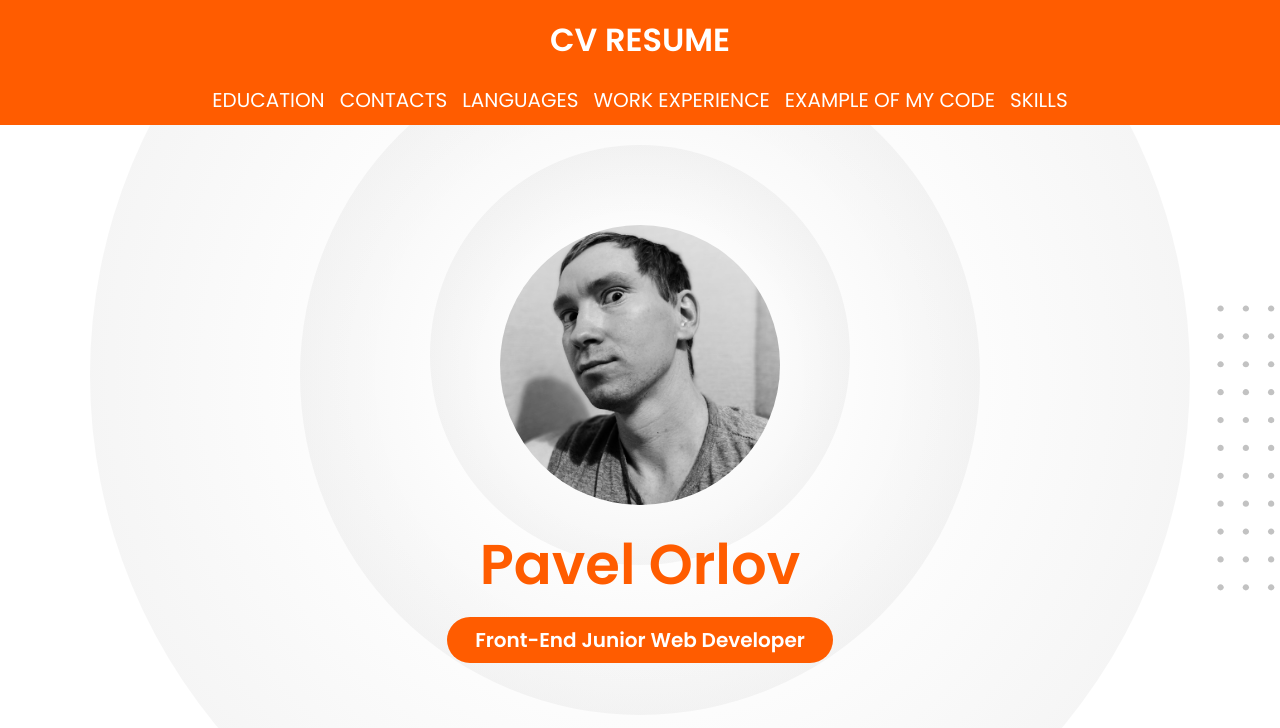
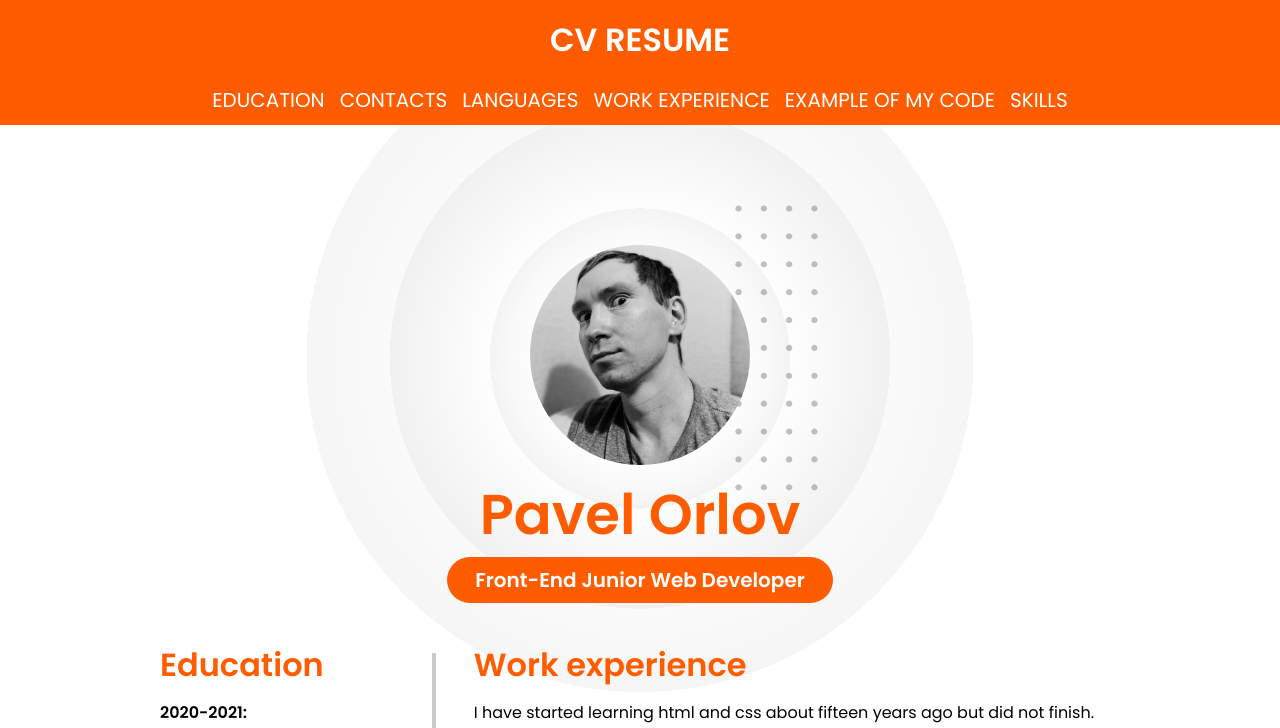
Before and after one commit to amberswcx/rsschool-cv2020q2, a plain HTML site: page index.html in a window 1280 px wide. Shown: the top 728 px of the page. Drawn offline with Linux system fonts and the light colour scheme.

Commit message:
refactor: change header adaptive background

```diff
--- a/index.html
+++ b/index.html
@@ -26,13 +26,13 @@
 				<li><a href="#skills">Skills</a></li>
 			</ul>
 		</nav>
-		<div class="header-logo__outer-frame header-logo__middle-frame">
-			<div class="header-logo__inner-frame header-logo__dots">
+		<div class="header-logo__dots">
+			<div class="header-logo__frame">
 				<img src="photos/avatar.jpg" alt="Pavel Orlov" class="header-logo__img">
 			</div>
 			<div class="header-logo__text">
-				<h2 class="header-logo__text_title">Pavel Orlov</h2>
-				<h3 class="header-logo__text_description">Front-End Junior Web Developer</h3>
+				<h2 class="header-logo__title">Pavel Orlov</h2>
+				<h3 class="header-logo__description">Front-End Junior Web Developer</h3>
 			</div>
 		</div>
 	</header>
--- a/style.scss
+++ b/style.scss
@@ -1,21 +1,7 @@
 $primary-color: #ff5c00;
-$secondary-color: #333333;
 $complementary-color: #c9c9c9;
 $font: 'Poppins', sans-serif;
 $header-weight: 600;
-
-%pseudo-elem {
-	content: '';
-	position: absolute;
-	z-index: -1;
-}
-
-%frame {
-	@extend %pseudo-elem;
-	opacity: 0.1;
-	background: radial-gradient(50% 50% at 50% 50%, rgba(255, 255, 255, 0) 45.83%, rgba(34, 34, 34, 0.44) 100%);
-	border-radius: 50%;
-}
 
 %common-logo {
 	margin: 0;
@@ -46,7 +32,6 @@ html {
 body {
 	margin: 0 auto;
 	font-family: $font;
-	overflow-x: hidden;
 }
 
 .header-title {
@@ -85,36 +70,19 @@ body {
 	}
 }
 
-.header-logo__outer-frame {
+.header-logo__frame {
 	position: relative;
+	top: -100px;
+	z-index: -1;
 	min-width: 320px;
-	padding-top: 100px;
-	padding-bottom: 120px;
+	max-width: 1120px;
+	margin: 0 auto;
 	text-align: center;
-}
-
-.header-logo__outer-frame::before {
-	width: 1100px;
-	height: 1100px;
-	top: -300px;
-	left: calc((100% - 1100px) / 2);
-	@extend %frame;
-}
-
-.header-logo__middle-frame::after {
-	width: 680px;
-	height: 680px;
-	top: calc((1100px - 680px) / 2 - 300px);
-	left: calc((100% - 680px) / 2);
-	@extend %frame;
-}
-
-.header-logo__inner-frame::before {
-	width: 420px;
-	height: 420px;
-	top: calc((1100px - 420px) / 2 - 420px);
-	left: calc((100% - 420px) / 2);
-	@extend %frame;
+	padding: 220px 0;
+	background:
+		radial-gradient(circle closest-side, rgba(255, 255, 255, 0) 48%, rgba(34, 34, 34, 0.044) 100%, rgba(255, 255, 255, 0) 100%),
+		radial-gradient(circle closest-side, rgba(255, 255, 255, 0) 38%, rgba(34, 34, 34, 0.044) 75%, rgba(255, 255, 255, 0) 75%),
+		radial-gradient(circle closest-side, rgba(255, 255, 255, 0) 28%, rgba(34, 34, 34, 0.044) 45%, rgba(255, 255, 255, 0) 45%);
 }
 
 .header-logo__dots {
@@ -122,34 +90,42 @@ body {
 }
 
 .header-logo__dots::after {
-	@extend %pseudo-elem;
+	content: '';
+	position: absolute;
+	z-index: -2;
 	width: 83px;
 	height: 288px;
 	top: 80px;
-	right: -20px;
+	right: calc(47% - 140px);
 	background: url("images/dots.svg") no-repeat;
 	-webkit-background-size: 100%;
 	background-size: 100%;
 }
 
 .header-logo__img {
-	width: 280px;
-	height: 280px;
+	width: 220px;
+	height: 220px;
 	border-radius: 50%;
 }
 
 .header-logo__text {
+	position: relative;
+	top: -330px;
+	box-sizing: border-box;
 	min-width: 320px;
+	max-width: 1120px;
+	text-align: center;
+	margin: 0 auto;
 	padding: 0 20px;
 }
 
-.header-logo__text_title {
+.header-logo__title {
 	@extend %common-logo;
 	font-size: 56px;
-	padding: 10px 0 10px;
+	padding: 10px 0 0;
 }
 
-.header-logo__text_description {
+.header-logo__description {
 	@extend %bg-logo;
 	display: inline-block;
 	padding: 0 28px;
@@ -160,6 +136,8 @@ body {
 
 .cv {
 	margin: 0 auto;
+	margin-top: -280px;
+	box-sizing: border-box;
 	max-width: 1120px;
 	min-width: 320px;
 	display: flex;
@@ -191,6 +169,7 @@ body {
 		display: block;
 		padding: 0 20px;
 		margin: 0 auto;
+		margin-top: -280px;
 	}
 	.cv__left-column {
 		padding-right: 0;
```
Also changed, not shown: style.css.
